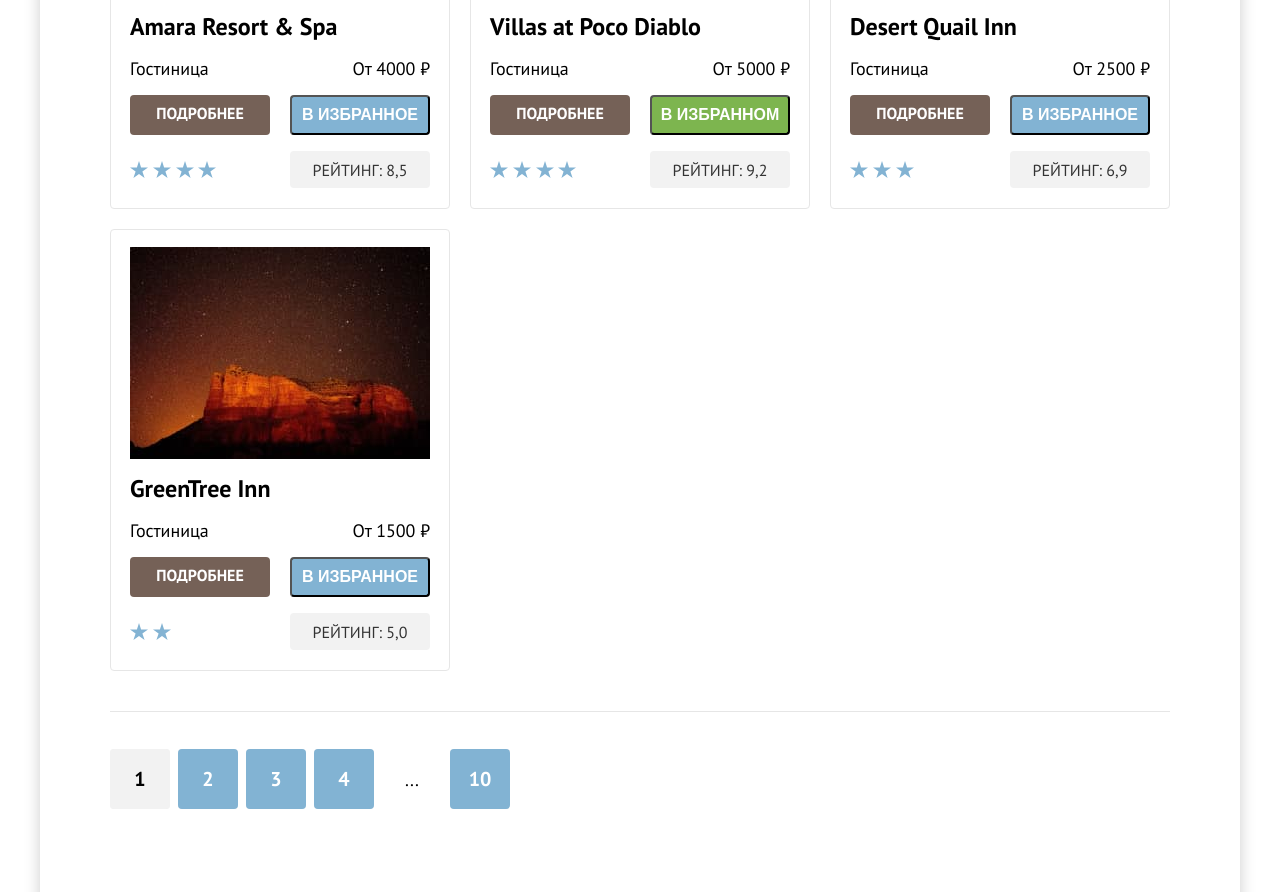
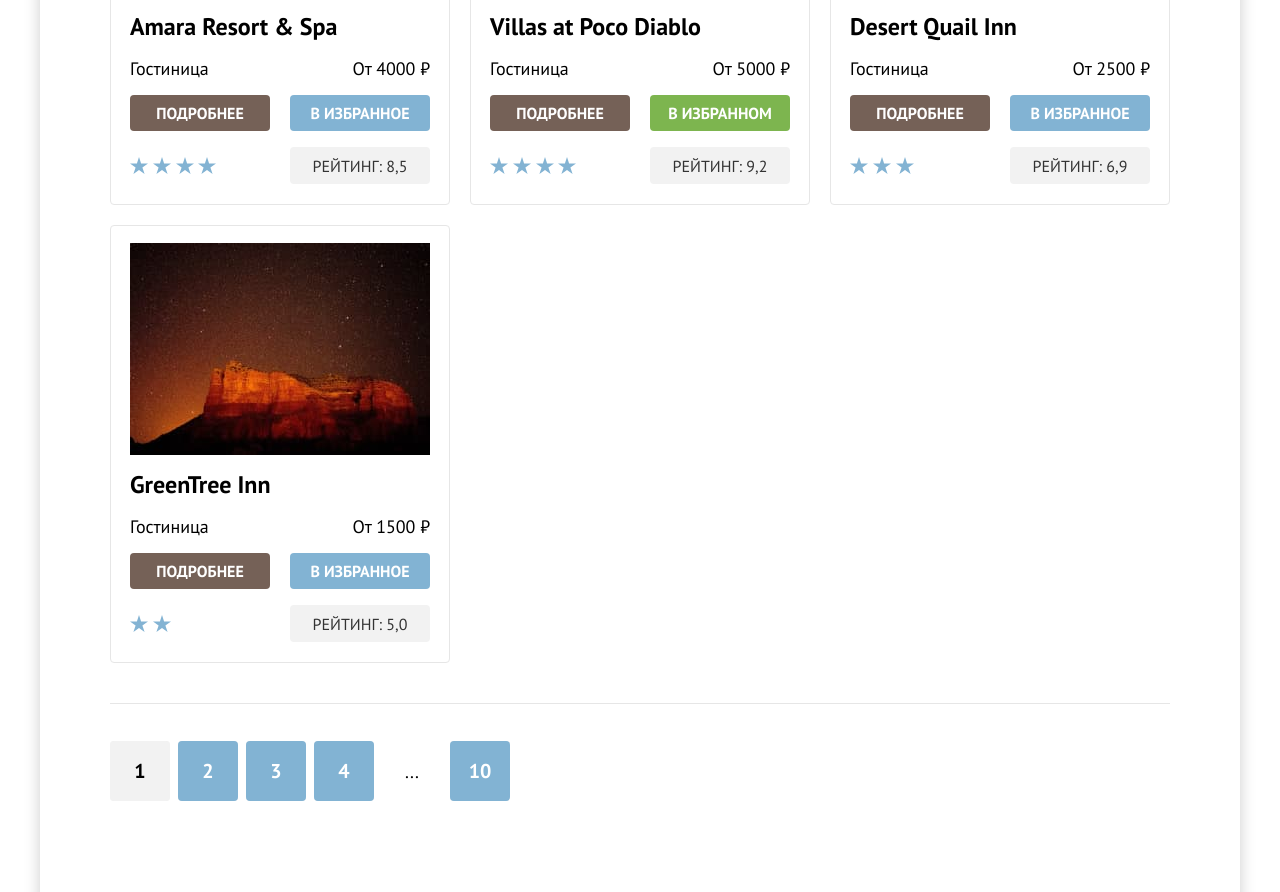
Before and after one commit to htmlacademy-htmlcss/2162321-sedona-36, a plain HTML site: page catalog.html in a window 1280 px wide. Shown: the part 850-1742 px from the top of the page. Drawn offline with Linux system fonts and the light colour scheme.

Commit message:
Правки второй попытки защиты проекта

```diff
--- a/styles/styles.css
+++ b/styles/styles.css
@@ -1155,6 +1155,7 @@ input.field.price-to {
 }
 
 .hotel-card-info > .button {
+  border: none;
   padding: 8px 0;
   width: 140px;
   border-radius: 4px;
@@ -1172,6 +1173,7 @@ input.field.price-to {
 }
 
 .hotel-card-favorites {
+  font-family: "PT Sans", sans-serif;
   font-weight: 700;
   font-size: 16px;
   line-height: 20px;
```
Also changed, not shown: index.html (+0 -4 lines).
